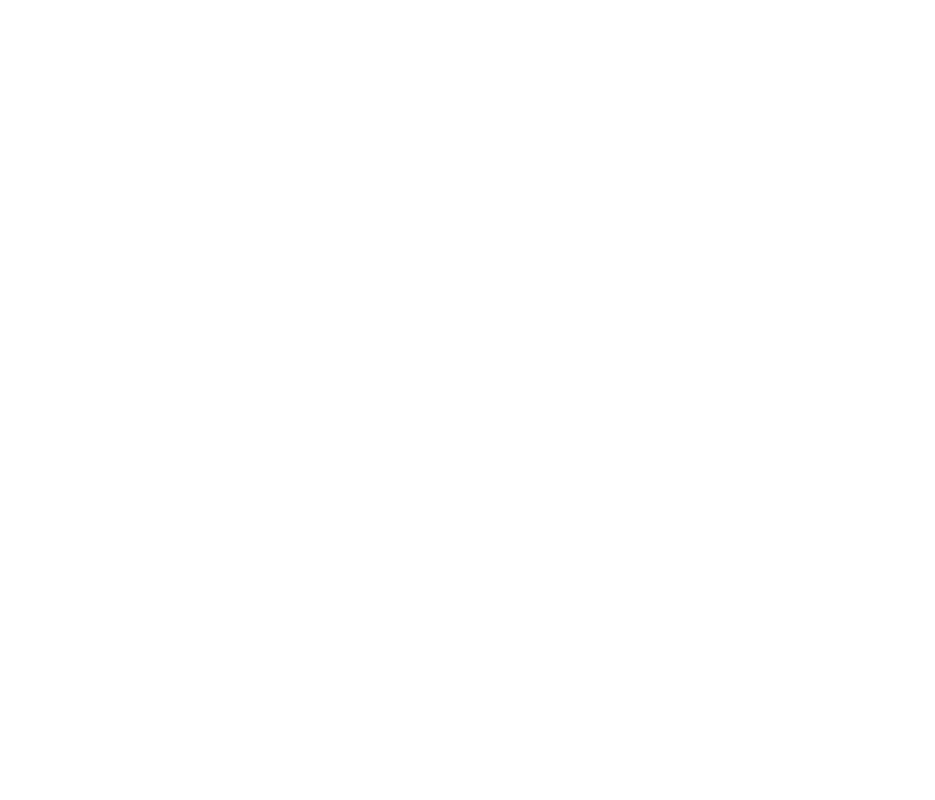
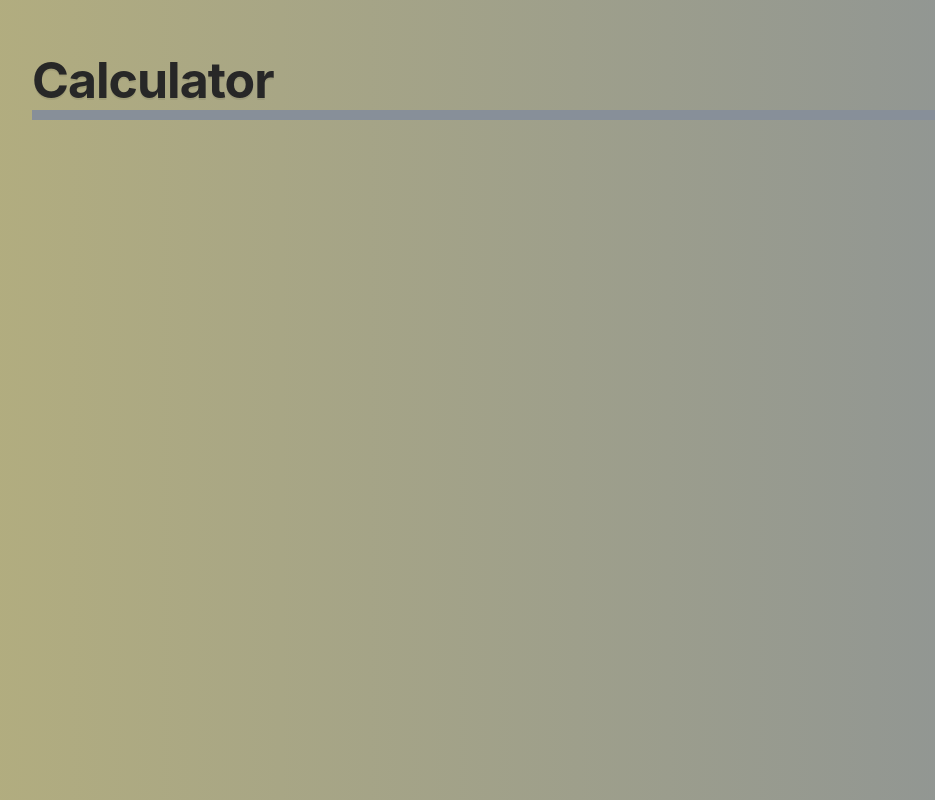
Before and after one commit to 0-sv/calculator, a plain HTML site: page index.html in a window 1280 px wide. Shown: the whole page, without its empty margins (18-953 px from the left). Drawn offline with Linux system fonts and the light colour scheme.

Commit message:
Make it look nice

```diff
--- a/css/index.css
+++ b/css/index.css
@@ -0,0 +1,42 @@
+:root {
+    --navy: #a2b9bc;
+    --green: #b2ad7f;
+    --grey: #878f99;
+    --purple: #6b5b95;
+    --black: #272727;
+}
+
+html {
+    box-sizing: border-box;
+    font-family: -apple-system, BlinkMacSystemFont, 'Segoe UI', Roboto, Oxygen, Ubuntu, Cantarell, 'Open Sans', 'Helvetica Neue', sans-serif;
+    font-weight: 900;
+    font-size: 10px;
+    text-shadow: 0 2px 0 rgba(0, 0, 0, 0.07);
+    color: var(--black);
+}
+
+*,
+*:before,
+*:after {
+    box-sizing: inherit;
+}
+
+body {
+    background: rgb(162,185,188);
+    background: linear-gradient(90deg, rgba(162,185,188,1) 0%, rgba(178,173,127,1) 0%, rgba(135,143,153,1) 100%);
+    min-height: calc(100vh - 100px);
+    margin: 50px;
+    background-position: fixed;
+    letter-spacing: -1px;
+}
+
+h1,
+h2,
+h3,
+h4,
+h5,
+h6 {
+    margin: 0 0 5px 0;
+    font-size: 50px;
+    border-bottom: 10px solid var(--grey);
+}
--- a/index.html
+++ b/index.html
@@ -5,10 +5,9 @@
     <meta name="viewport" content="width=device-width, initial-scale=1.0">
     <script src="js/operators.js"></script>
     <link rel="stylesheet" href="css/index.css">
-
     <title>Calculator</title>
 </head>
 <body>
-
+    <h1>Calculator</h1>
 </body>
 </html>
```
